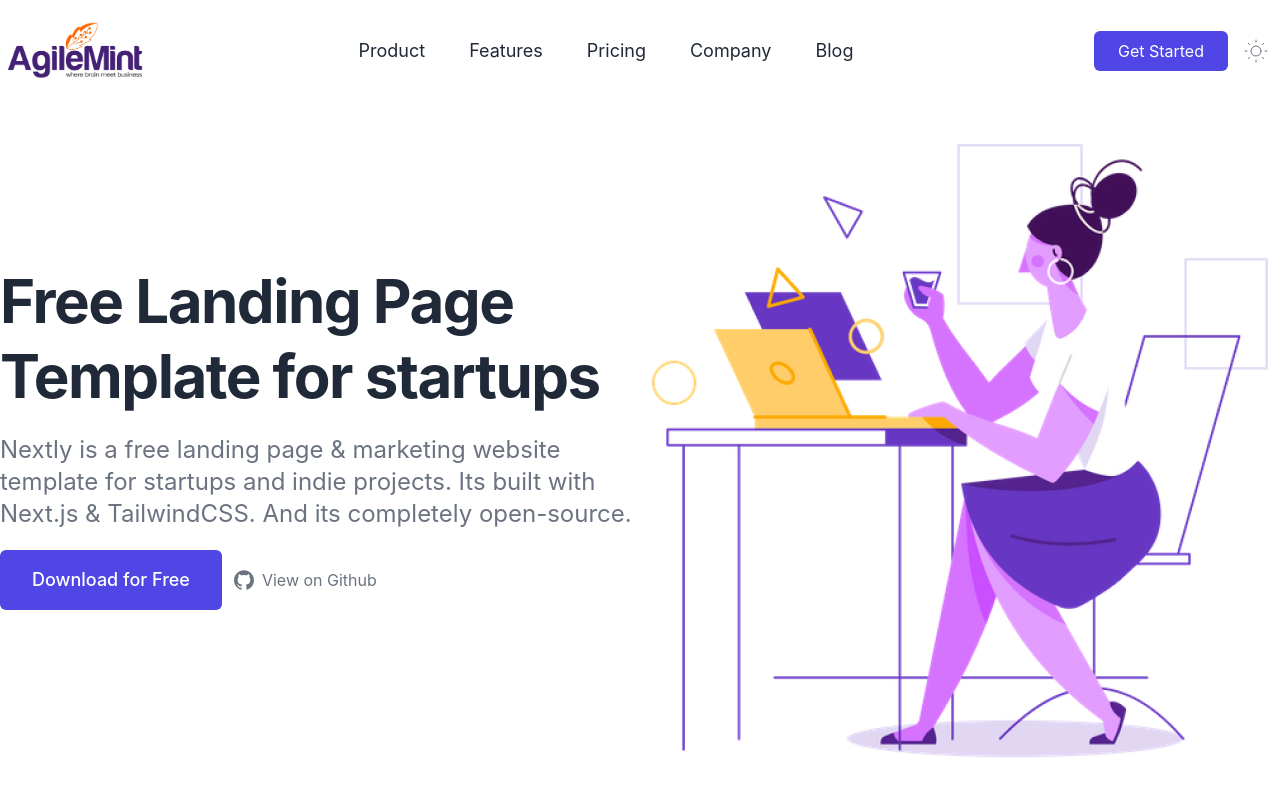
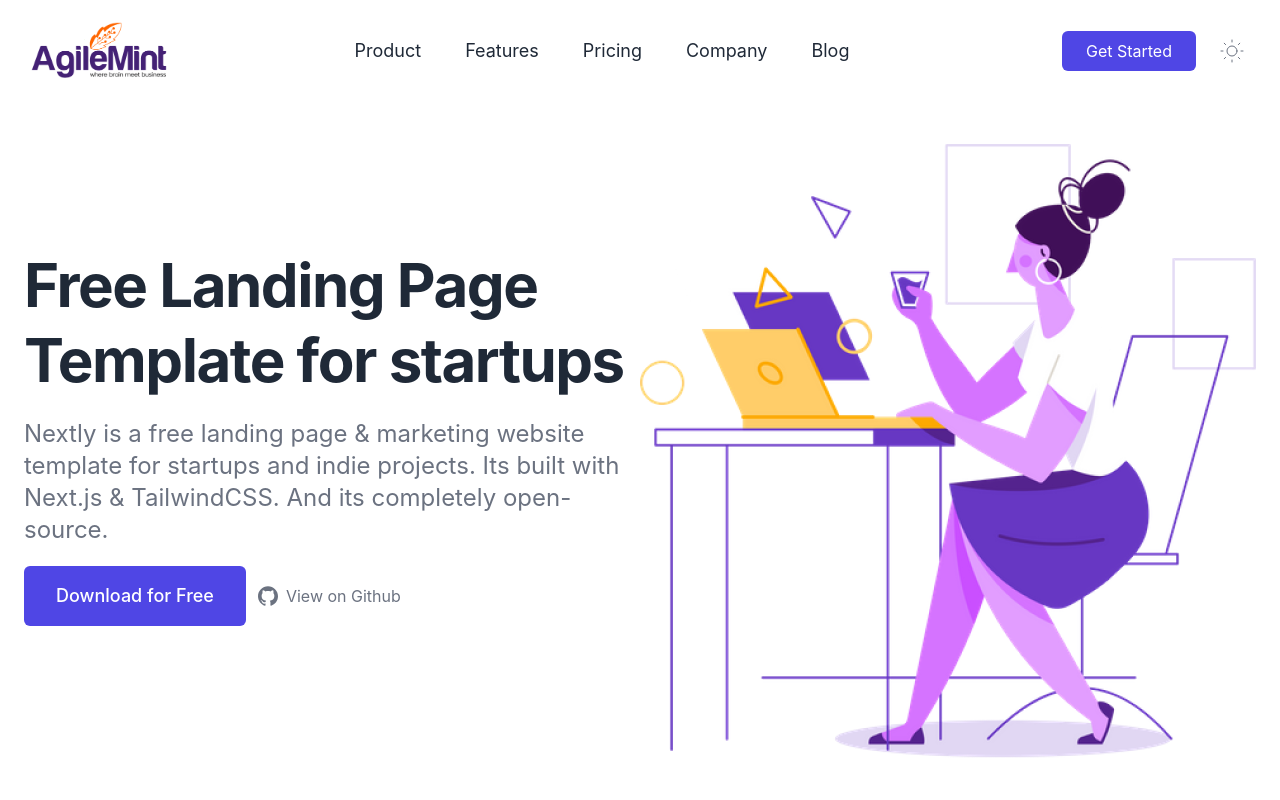
Before and after one commit to anshuman-coder/agilemint-codebase, a Next.js app: page / in a window 1280 px wide. Shown: the top 800 px of the page. Built offline with nearby package versions, Linux system fonts and the light colour scheme.

Commit message:
tailwind screens resolution and navbar fixing

```diff
--- a/src/components/global/Container.tsx
+++ b/src/components/global/Container.tsx
@@ -10,7 +10,7 @@ const Container: FC<ContainerProps> = ({
   className = '',
 }) => {
   return (
-    <div className={clsx('container p-8 mx-auto xl:px-0', className)}>
+    <div className={clsx('container p-8 mx-auto xl:px-6 laptop:px-0', className)}>
       {children}
     </div>
   )
--- a/src/components/global/SectionWrapper.tsx
+++ b/src/components/global/SectionWrapper.tsx
@@ -42,11 +42,7 @@ const SectionWrapper: FC<SectionWrapper> = ({
         )
       }
       {
-        children && (
-          <p className='max-w-2xl py-4 text-lg leading-normal text-gray-500 lg:text-xl xl:text-xl dark:text-gray-300'>
-            {children}
-          </p>
-        )
+        children
       }
     </Container>
   )
--- a/src/components/navbar/Navbar.tsx
+++ b/src/components/navbar/Navbar.tsx
@@ -16,7 +16,7 @@ const Navbar = () => {
 
   return (
     <div className='w-full z-50 fixed top-0 left-0 bg-white dark:bg-trueGray-900'>
-      <nav className='container relative flex flex-wrap items-center justify-between py-2 px-4 lg:py-4 lg:px-8 mx-auto lg:justify-between xl:px-0'>
+      <nav className='container relative flex flex-wrap items-center justify-between py-2 px-4 lg:py-4 lg:px-8 mx-auto lg:justify-between xl:px-6 laptop:px-0'>
         <Disclosure>
           {({ open }) => (
             <>
@@ -31,7 +31,7 @@ const Navbar = () => {
                     />
                   </div>
                 </Link>
-                <div className='flex lg:hidden justify-center items-center gap-4'>
+                <div className='flex lg:hidden justify-center items-center gap-6'>
                   <div className='flex justify-center items-center'>
                     <ThemeSwitch />
                   </div>
@@ -107,7 +107,7 @@ const Navbar = () => {
           </ul>
         </div>
 
-        <div className='hidden mr-3 space-x-4 lg:flex nav__item'>
+        <div className='hidden mr-3 gap-x-6 lg:flex nav__item'>
           <Link href='/'>
             <div className='px-6 py-2 text-white bg-indigo-600 rounded-md md:ml-5'>
               Get Started
--- a/src/pages/index.tsx
+++ b/src/pages/index.tsx
@@ -13,9 +13,11 @@ export default function Home() {
           title='Why should you use this landing page'
           align='center'
         >
-          Nextly is a free landing page & marketing website template for startups
-          and indie projects. Its built with Next.js & TailwindCSS. And its
-          completely open-source.
+          <p className='max-w-2xl py-4 text-lg leading-normal text-gray-500 lg:text-xl xl:text-xl dark:text-gray-300'>
+            Nextly is a free landing page & marketing website template for startups
+            and indie projects. Its built with Next.js & TailwindCSS. And its
+            completely open-source.
+          </p>
         </SectionWrapper>
       </PageBox>
     </>
--- a/tailwind.config.ts
+++ b/tailwind.config.ts
@@ -6,9 +6,18 @@ module.exports = {
   purge: ['./src/pages/**/*.{js,ts,jsx,tsx}', './src/components/**/*.{js,ts,jsx,tsx}'],
   darkMode: 'class',
   theme: {
+    screens: {
+      'xs': '364px',
+      'sm': '640px',
+      'md': '768px',
+      'lg': '1024px',
+      'xl': '1280px',
+      'laptop': '1400px',
+      '2xl': '1536px',
+    },
     extend: {
       colors: {
-        trueGray: colors.trueGray,
+        trueGray: colors.neutral,
       },
     },
     fontFamily: {
@@ -16,18 +25,6 @@ module.exports = {
       stock: [defaultTheme.fontFamily.sans],
     },
   },
-  variants: {
-    extend: {
-      screens: {
-        'xs': '364px',
-        'sm': '640px',
-        'md': '768px',
-        'lg': '1024px',
-        'xl': '1280px',
-        'laptop': '1400px',
-        '2xl': '1536px',
-      },
-    },
-  },
+  variants: {},
   plugins: [require('@tailwindcss/aspect-ratio')],
 }
```
